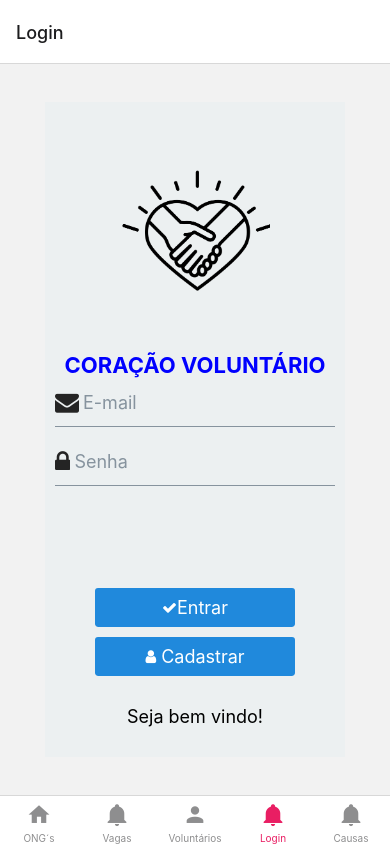
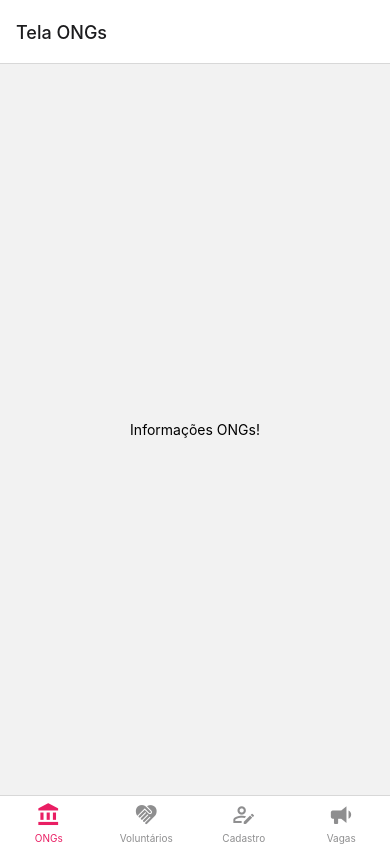
Before and after one commit to ICEI-PUC-Minas-PMV-ADS/pmv-ads-2023-2-e3-proj-mov-t5-pmv-ads-2023-2-e3-proj-mov-t5-gp3-ong, a React Native app in the folder src/cor--vol-v3/: screen /Login in a window 390 px wide. Built offline with nearby package versions, Linux system fonts and the light colour scheme.

Commit message:
Atualização - Db Json

```diff
--- a/src/cor--vol-v3/components/Pages/CadastroUsuario.js
+++ b/src/cor--vol-v3/components/Pages/CadastroUsuario.js
@@ -1,21 +1,63 @@
 import React, { useState } from 'react';
-import { View, TextInput, StyleSheet, Text, TouchableOpacity, Image } from 'react-native';
+import { View, TextInput, StyleSheet, Text, TouchableOpacity, Image, Alert } from 'react-native';
 import { Picker } from '@react-native-picker/picker';
 import { MaterialCommunityIcons } from '@expo/vector-icons';
+
+
 
 const CadastroUsuario = () => {
   const [nome, setNome] = useState('');
   const [email, setEmail] = useState('');
   const [senha, setSenha] = useState('');
   const [tipoUsuario, setTipoUsuario] = useState('');
-  const [campoSelecionado, setCampoSelecionado] = useState('Nome');
 
-  const handleCadastro = () => {
+
+  const handleCadastro = async () => {
+    if (!nome || !email || !senha || !tipoUsuario) {
+      Alert.alert(
+        'Campos obrigatórios',
+        'Por favor, preencha todos os campos.',
+        [{ text: 'OK', onPress: () => console.log('OK Pressed') }]
+      );
+      return;
+    }
     console.log('Nome:', nome);
     console.log('Email:', email);
     console.log('Senha:', senha);
-    console.log('Campo Selecionado:', campoSelecionado);
 
+
+    try {
+      const response = await fetch('http://localhost:3000/usuarios', {
+        method: 'POST',
+        headers: {
+          'Content-Type': 'application/json',
+        },
+        body: JSON.stringify({
+          nome,
+          email,
+          senha,
+          tipoUsuario,
+        }),
+      });
+
+      console.log('Status da resposta:', response.status);
+
+      if (!response.ok) {
+        throw new Error('Erro ao cadastrar usuário');
+      }
+
+      const data = await response.json();
+
+      console.log('Novo usuário cadastrado:', data);
+
+      Alert.alert(
+        'Cadastro bem-sucedido',
+        [{ text: 'OK', onPress: () => console.log('OK Pressed') }]
+      );
+
+    } catch (error) {
+      console.error(error.message);
+    }
   };
 
 
@@ -113,5 +155,4 @@ const styles = StyleSheet.create({
   }
 
 })
-
-export default CadastroUsuario;
+export default CadastroUsuario
--- a/src/cor--vol-v3/components/Pages/Login.js
+++ b/src/cor--vol-v3/components/Pages/Login.js
@@ -1,91 +1,89 @@
-import { Text, View, StyleSheet, Image } from 'react-native';
-import { Input, Button } from 'react-native-elements';
-import { useState } from 'react';
+import React, { useState } from 'react';
+import { StyleSheet, Text, Image, View } from 'react-native';
+import { Button, Input, keyboardType} from 'react-native-elements';
 import Icon from 'react-native-vector-icons/FontAwesome';
-import { UseNavigation } from '@react-navigation/native';
+import styles from '../../styles/Styles';
+import CadastroUsuario from './CadastroUsuario';
+import { Platform } from 'react-native';
 
-export default function Login({ navigation }) {
-  const [email, setEmail] = useState(null);
-  const [password, setPasword] = useState(null);
+
+export default function Login({navigation}) {
+
+  const [email, setEmail] = useState(null)
+  const [password, setPasword] = useState(null)
 
   const entrar = () => {
     navigation.reset({
-      idex: 0,
-      routes: [{ name: 'Main' }],
-    });
-  };
+      index: 0,
+      routes:[{name:"Main"}]
+    })
+  }
+
+  const cadastrar = () => {
+    navigation.navigate('CadastroUsuario')
+  }
 
   return (
     <View style={styles.container}>
-      <View style={styles.logocontainer}>
-        <Image
-          style={styles.logo}
-          source={require('../../assets/LogoONG.png')}
+
+
+
+
+      <Text style={[styles.paragraph, specifStyle.paragraph]}>Coração Voluntário</Text>
+
+      <Input
+            placeholder='E-mail'
+            leftIcon={{type:'font-awesome', name:'envelope'}}
+            onChangeText={value => setEmail(value)}
+            keyboardType='email-address'
       />
-      </View>
 
-      <Text style={styles.paragraph}>CORAÇÃO VOLUNTÁRIO</Text>
-
-      <View style={styles.form}>
       <Input
-          placeholder="E-mail"
-          leftIcon={{ type: 'font-awesome', name: 'envelope' }}
-          onChangeText={(value) => setEmail(value)}
-          keyboardType="email-address"
-        />
-        <Input
-          placeholder="Senha"
-          leftIcon={{ type: 'font-awesome', name: 'lock' }}
-          onChangeText={(value) => setPasword(value)}
+        placeholder='Senha'
+        leftIcon={{type:'font-awesome', name:'lock'}}
+        onChangeText={value => setPasword(value)}
         secureTextEntry={true}
       />
-      </View>
-
+      <View>
         <Button
-        buttonStyle={styles.button}
-        icon={<Icon name="check" size={15} color="white" />}
-        title="Entrar"
+            icon={
+              <Icon
+              name='check'
+              size={15}
+              color='white'
+          />
+        }
+            title=' Entrar'
+            buttonStyle={specifStyle.button}
             onPress={() => entrar()}
           />
 
 <Button
-        icon={<Icon name="user" size={15} color="white" />}
-        title=" Cadastrar"
-        buttonStyle={styles.button}
+            icon={
+              <Icon
+              name='user'
+              size={15}
+              color='white'
+              />
+            }
+            title=' Cadastrar'
+            buttonStyle={specifStyle.button}
             onPress={() => cadastrar()}
           />
-
-      <Text style={styles.welcome}>Seja bem vindo!</Text>
       </View>
-  );
+    </View>
+  )
 }
 
-const styles = StyleSheet.create({
-  container: {
-    alignItems: 'center',
-    backgroundColor: '#ecf0f1',
-  },
+const specifStyle = StyleSheet.create({
     paragraph: {
-    fontSize: 22,
+    fontSize: 27,
     fontWeight: 'bold',
     textAlign: 'center',
-    color: 'blue',
-  },
-  logo: {
-    height: 150,
-    width: 150,
-    margin: 50,
-  },
-  form: {
-    height: 200,
-    width: 300,
+    color:'black',
   },
     button: {
-    marginTop: 10,
-    width: 200,
+    marginTop:10,
+    width:'100%',
   },
-  welcome: {
-    fontSize: 18,
-    margin: 30,
-  },
-});
+})
--- a/src/cor--vol-v3/components/Pages/Main.js
+++ b/src/cor--vol-v3/components/Pages/Main.js
@@ -1,31 +1,21 @@
+import * as React from 'react';
 import { Text, View } from 'react-native';
+import { NavigationContainer } from '@react-navigation/native';
 import { createBottomTabNavigator } from '@react-navigation/bottom-tabs';
 import { MaterialCommunityIcons } from '@expo/vector-icons';
-
-import Cadastro from './Cadastro';
-import Home from './Home';
-import Login from './Login';
 
 function Feed() {
   return (
     <View style={{ flex: 1, justifyContent: 'center', alignItems: 'center' }}>
-      <Home />
+      <Text>Informações ONGs!</Text>
     </View>
   );
 }
 
-function Voluntarios() {
+function Profile() {
   return (
     <View style={{ flex: 1, justifyContent: 'center', alignItems: 'center' }}>
-      <Cadastro />
-    </View>
-  );
-}
-
-function Loginn() {
-  return (
-    <View style={{ flex: 1, justifyContent: 'center', alignItems: 'center' }}>
-      <Login />
+      <Text>Informações Cadastro!</Text>
     </View>
   );
 }
@@ -33,7 +23,15 @@ function Loginn() {
 function Notifications() {
   return (
     <View style={{ flex: 1, justifyContent: 'center', alignItems: 'center' }}>
-      <Text>Notifications!</Text>
+      <Text>Informações Voluntários!</Text>
+    </View>
+  );
+}
+
+function Jobs() {
+  return (
+    <View style={{ flex: 1, justifyContent: 'center', alignItems: 'center' }}>
+      <Text>Informações Vagas!</Text>
     </View>
   );
 }
@@ -41,68 +39,53 @@ function Notifications() {
 const Tab = createBottomTabNavigator();
 
 export default function Main() {
-  {
   return (
     <Tab.Navigator
       initialRouteName="Feed"
       screenOptions={{
         tabBarActiveTintColor: '#e91e63',
-        }}>
+      }}
+    >
       <Tab.Screen
-          name="ONG´s"
+        name="Tela ONGs"
         component={Feed}
         options={{
-            tabBarLabel: 'ONG´s',
+          tabBarLabel: 'ONGs',
           tabBarIcon: ({ color, size }) => (
-              <MaterialCommunityIcons name="home" color={color} size={size} />
+            <MaterialCommunityIcons name="bank" color={color} size={size} />
           ),
         }}
       />
       <Tab.Screen
-          name="Vagas"
+        name="Tela Voluntários"
         component={Notifications}
         options={{
-            tabBarLabel: 'Vagas',
+          tabBarLabel: 'Voluntários',
           tabBarIcon: ({ color, size }) => (
-              <MaterialCommunityIcons name="bell" color={color} size={size} />
+            <MaterialCommunityIcons name="charity" color={color} size={size} />
           ),
         }}
       />
       <Tab.Screen
-          name="Voluntários"
-          component={Voluntarios}
+        name="Tela Cadastro"
+        component={Profile}
         options={{
-            tabBarLabel: 'Voluntários',
+          tabBarLabel: 'Cadastro',
           tabBarIcon: ({ color, size }) => (
-              <MaterialCommunityIcons
-                name="account"
-                color={color}
-                size={size}
-              />
+            <MaterialCommunityIcons name="account-edit-outline" color={color} size={size} />
           ),
         }}
       />
       <Tab.Screen
-          name="Login"
-          component={Loginn}
+        name="Tela Vagas"
+        component={Jobs}
         options={{
-            tabBarLabel: 'Login',
+          tabBarLabel: 'Vagas',
           tabBarIcon: ({ color, size }) => (
-              <MaterialCommunityIcons name="bell" color={color} size={size} />
-            ),
-          }}
-        />
-        <Tab.Screen
-          name="Causas"
-          component={Notifications}
-          options={{
-            tabBarLabel: 'Causas',
-            tabBarIcon: ({ color, size }) => (
-              <MaterialCommunityIcons name="bell" color={color} size={size} />
+            <MaterialCommunityIcons name="bullhorn" color={color} size={size} />
           ),
         }}
       />
     </Tab.Navigator>
   );
 }
-}
--- /dev/null
+++ b/src/cor--vol-v3/components/Pages/db.json
@@ -0,0 +1,11 @@
+{
+  "usuarios": [
+    {
+      "nome": "d",
+      "email": "d",
+      "senha": "d",
+      "tipoUsuario": "ONG",
+      "id": 1
+    }
+  ]
+}
```
Lines whose indentation alone changed are shown as unchanged.
